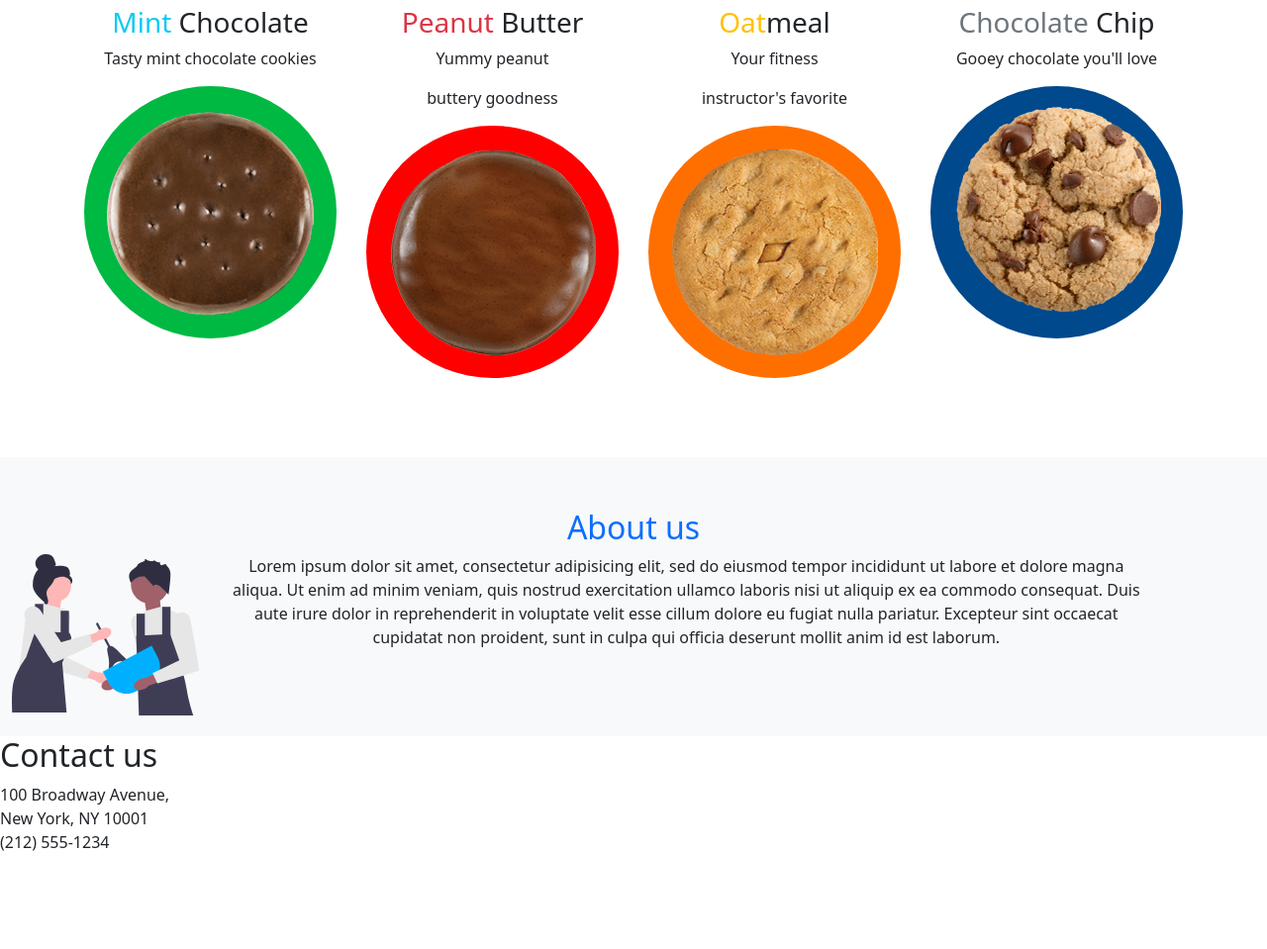
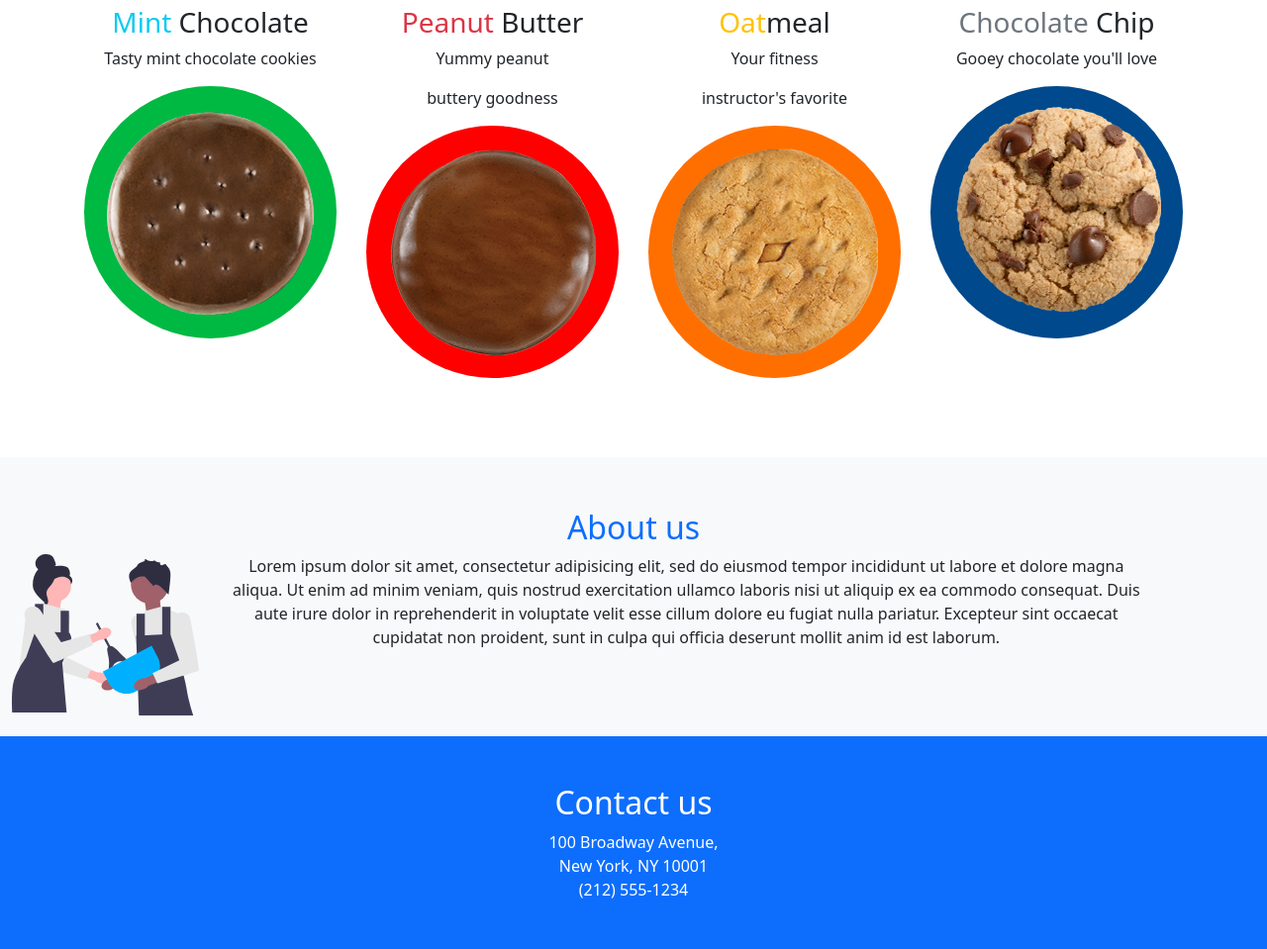
Before and after one commit to CUNYTechPrep/lab-bootstrap-5.2-fall-22, a plain HTML site: page index.html in a window 1280 px wide. Shown: the part 850-1809 px from the top of the page at 99% size. Before the commit the page ends 1714 px from the top, so only its background shows below. Drawn offline with nearby package versions, Linux system fonts and the light colour scheme.

Commit message:
Added footer with several styling components.

```diff
--- a/index.html
+++ b/index.html
@@ -75,9 +75,9 @@
     </div>
 
 
-    <footer class="row">
-      <h2>Contact us</h2>
-      <div>
+    <footer class=" text-center text-white bg-primary">
+      <h2 class="pt-5">Contact us</h2>
+      <div class="pb-5">
         100 Broadway Avenue,<br />
         New York, NY 10001 <br />
         (212) 555-1234
```
